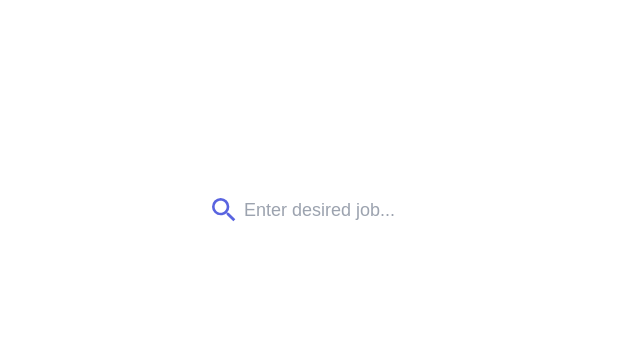
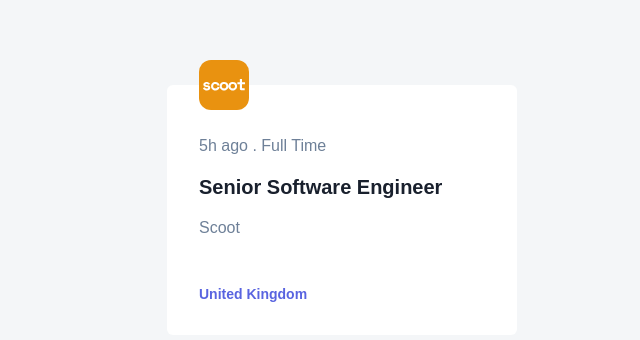
Before and after one commit to wayneleon1/devjobs-web-app, a React (Vite) app: page / in a window 1280 px wide. Shown: the part 190-530 px from the top of the page, without its empty margins (298-938 px from the left). Built offline with nearby package versions, Linux system fonts and the light colour scheme.

Commit message:
implement jobCard in Ligth mode

```diff
--- a/src/App.jsx
+++ b/src/App.jsx
@@ -1,10 +1,10 @@
 import "./App.css";
-import Input from "./components/UI/HsInput";
+import JobCard from "./components/JobCard";
 
 function App() {
   return (
-    <div className="h-screen flex items-center justify-center dark:bg-Midnight">
-      <Input />
+    <div className="h-screen flex items-center justify-center bg-LightGrey dark:bg-Midnight">
+      <JobCard />
     </div>
   );
 }
--- /dev/null
+++ b/src/components/JobCard.jsx
@@ -0,0 +1,32 @@
+import React from "react";
+import scoot from "../assets/logos/scoot.svg";
+
+function JobCard({ logo, time, title, category, country }) {
+  return (
+    <div className="bg-white px-8 pb-8 pt-12  min-w-[350px] rounded-md relative">
+      <div className="bg-[#E99210] w-[50px] h-[50px] rounded-xl overflow-hidden flex flex-col justify-center absolute top-[-25px]">
+        <img src={scoot} alt="company_logo" className="mx-1" />
+      </div>
+      <div className="flex flex-col justify-between gap-11">
+        <div className="flex flex-col gap-4">
+          <div>
+            <p className="text-DarkGrey">5h ago . Full Time</p>
+          </div>
+          <div>
+            <h3 className="font-bold text-VeryDarkBlue cursor-pointer hover:text-DarkGrey">
+              Senior Software Engineer
+            </h3>
+          </div>
+          <div>
+            <p className="text-DarkGrey">Scoot</p>
+          </div>
+        </div>
+        <div>
+          <h4 className="font-bold text-PrimaryViolet">United Kingdom</h4>
+        </div>
+      </div>
+    </div>
+  );
+}
+
+export default JobCard;
--- a/src/components/UI/HsInput.jsx
+++ b/src/components/UI/HsInput.jsx
@@ -3,7 +3,7 @@
 
 function Input() {
   return (
-    <div className="text-lg py-4 px-8 bg-white rounded-md flex items-center dark:bg-VeryDarkBlue">
+    <div className="py-4 px-6 text-base bg-white rounded-md flex items-center dark:bg-VeryDarkBlue">
       <MdSearch className="text-PrimaryViolet size-8" />
       <input
         type="text"
```
